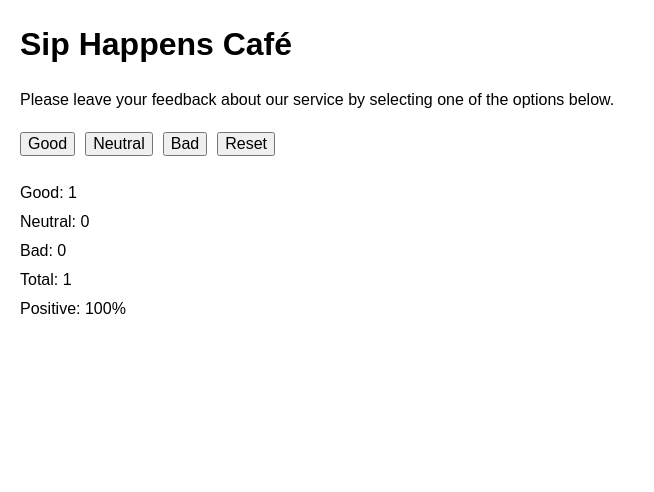
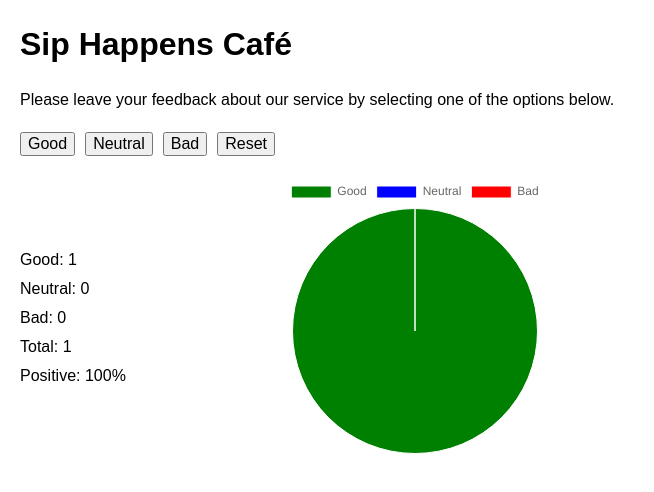
Before and after one commit to atremat/goit-react-hw-02, a React (Vite) app: page / in a window 1280 px wide. Both pictures are taken after a click on the button "Good". Shown: the top 492 px of the page, without its empty margins (0-654 px from the left). Built offline with nearby package versions, Linux system fonts and the light colour scheme.

Commit message:
diagramm added

```diff
--- a/package.json
+++ b/package.json
@@ -10,8 +10,10 @@
     "preview": "vite preview"
   },
   "dependencies": {
+    "chart.js": "^4.4.2",
     "modern-normalize": "^2.0.0",
     "react": "^18.2.0",
+    "react-chartjs-2": "^5.2.0",
     "react-dom": "^18.2.0"
   },
   "devDependencies": {
--- a/src/components/Feedback/Feedback.jsx
+++ b/src/components/Feedback/Feedback.jsx
@@ -1,9 +1,27 @@
+import { Chart as ChartJS, ArcElement, Tooltip, Legend } from "chart.js";
+import { Pie } from "react-chartjs-2";
 import styles from "./Feedback.module.css";
 
 export default function Feedback({ rating: { good, neutral, bad } }) {
   const totalFeedback = good + neutral + bad;
   const percentage = totalFeedback && Math.round((100 * good) / totalFeedback);
+
+  ChartJS.register(ArcElement, Tooltip, Legend);
+
+  const data = {
+    labels: ["Good", "Neutral", "Bad"],
+    datasets: [
+      {
+        label: "# of feedbacks",
+        data: [good, neutral, bad],
+        backgroundColor: ["green", "blue", "red"],
+        borderWidth: 1,
+      },
+    ],
+  };
+
   return (
+    <div className={styles.container}>
       <ul className={styles.list}>
         <li className={styles.item}>
           <p>Good: {good}</p>
@@ -21,5 +39,10 @@ export default function Feedback({ rating: { good, neutral, bad } }) {
           <p>Positive: {percentage}%</p>
         </li>
       </ul>
+
+      <div className={styles.pieWrapper}>
+        <Pie data={data} />
+      </div>
+    </div>
   );
 }
--- a/src/components/Feedback/Feedback.module.css
+++ b/src/components/Feedback/Feedback.module.css
@@ -1,8 +1,19 @@
+.container {
+  margin-top: 20px;
+  display: flex;
+  gap: 150px;
+  align-items: center;
+}
+
 .list {
-  margin-top: 20px;
   list-style: none;
 }
 
 .item {
   padding-top: 5px;
 }
+
+.pieWrapper {
+  height: 278px;
+  width: 278px;
+}
```
Also changed, not shown: 1 other file (tests, documents, lock files or other folders). Lines whose indentation alone changed are shown as unchanged.
